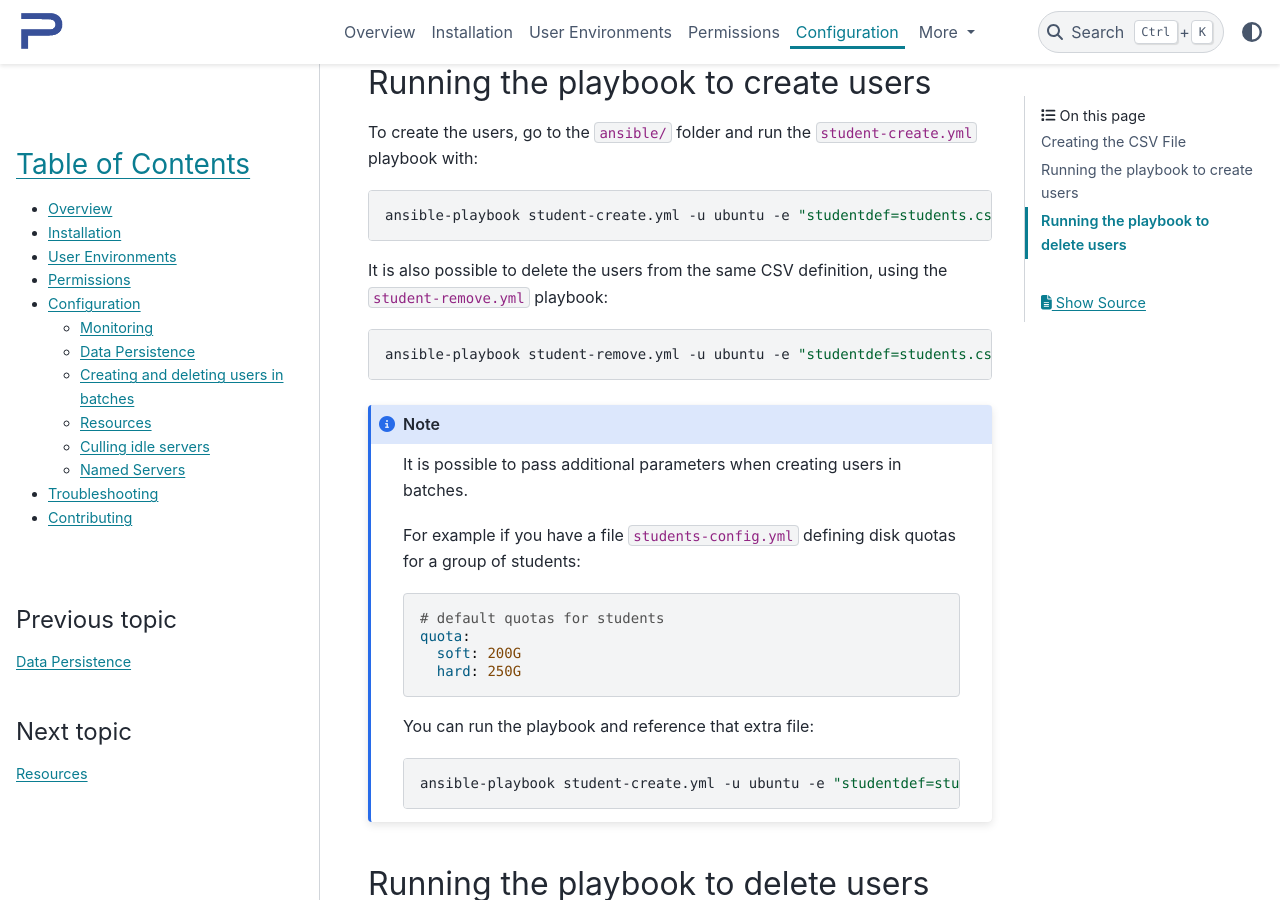
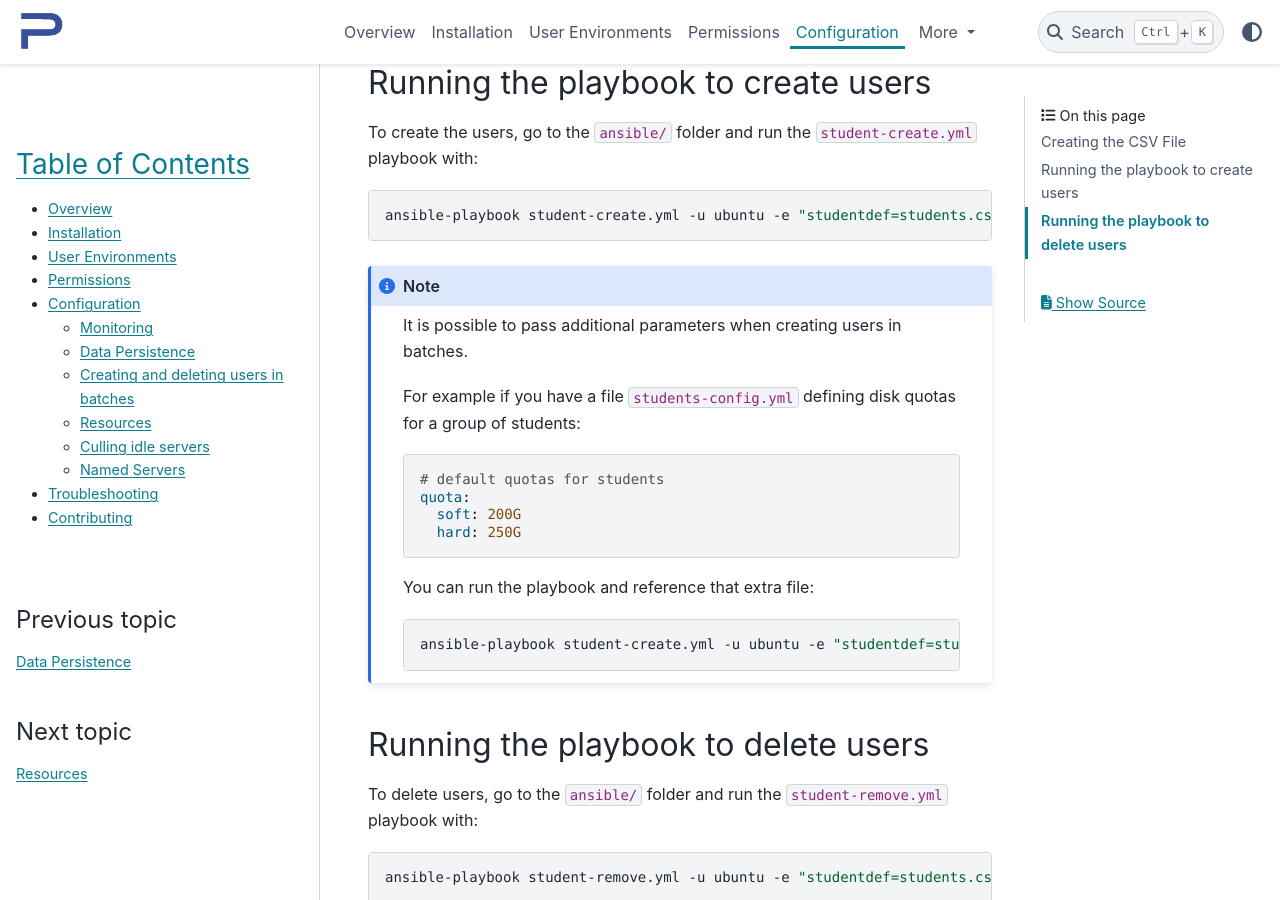
Before and after one commit to plasmabio/plasma, a Sphinx documentation site: the page built from docs/configuration/batch-users.md, in a window 1280 px wide and 900 px high, scrolled down 1032 px. Built offline with Sphinx 7.4.7 and the PyData theme 0.15.4, drawn with Linux system fonts in a browser that asks for light colours.

Commit message:
Remove redondant text

`````diff
--- a/docs/configuration/batch-users.md
+++ b/docs/configuration/batch-users.md
@@ -41,11 +41,6 @@ To create the users, go to the `ansible/` folder and run the `student-create.yml
 ansible-playbook student-create.yml -u ubuntu -e "studentdef=students.csv"
 ```
 
-It is also possible to delete the users from the same CSV definition, using the `student-remove.yml` playbook:
-
-```sh
-ansible-playbook student-remove.yml -u ubuntu -e "studentdef=students.csv"
-```
 
 ````{note}
 It is possible to pass additional parameters when creating users in batches.
@@ -61,7 +56,7 @@ quota:
 
 You can run the playbook and reference that extra file:
 
-```bash
+```sh
 ansible-playbook student-create.yml -u ubuntu -e "studentdef=students.csv" -e @students-config.yml
 ```
 ````
`````
